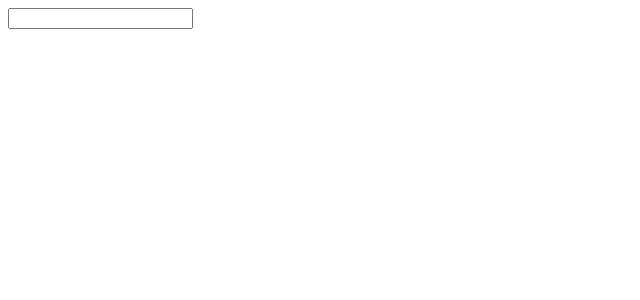
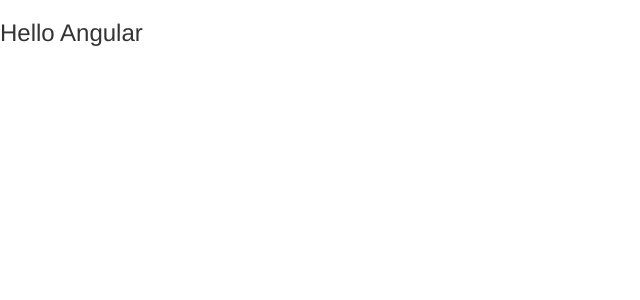
Before and after one commit to msluka/AngularApp, an Angular app: page / in a window 1280 px wide. Shown: the top 300 px of the page, without its empty margins (0-640 px from the left). Built offline with nearby package versions, Linux system fonts and the light colour scheme.

Commit message:
Create Component

```diff
--- a/angular-cli.json
+++ b/angular-cli.json
@@ -18,6 +18,7 @@
       "tsconfig": "tsconfig.json",
       "prefix": "app",
       "styles": [
+        "../node_modules/bootstrap/dist/css/bootstrap.min.css",
         "styles.css"
       ],
       "scripts": [],
--- a/package.json
+++ b/package.json
@@ -20,6 +20,7 @@
     "@angular/platform-browser": "^2.3.1",
     "@angular/platform-browser-dynamic": "^2.3.1",
     "@angular/router": "^3.3.1",
+    "bootstrap": "^3.3.7",
     "core-js": "^2.4.1",
     "rxjs": "^5.0.1",
     "ts-helpers": "^1.1.1",
--- a/src/app/app.component.html
+++ b/src/app/app.component.html
@@ -2,5 +2,7 @@
   {{title}}
 </h1>-->
 
-<input type="text" [(ngModel)]="name">
-<p>{{name}}</p>
+ <!--<input type="text" [(ngModel)]="name">-->
+<!--<p>{{name}}</p> -->
+
+<h3>Hello Angular</h3>
--- a/src/app/app.component.ts
+++ b/src/app/app.component.ts
@@ -7,5 +7,5 @@
 })
 export class AppComponent {
   // title = 'app works!';
-  name ="";
+  // name ="";
 }
--- a/src/app/app.module.ts
+++ b/src/app/app.module.ts
@@ -4,10 +4,12 @@
 import { HttpModule } from '@angular/http';
 
 import { AppComponent } from './app.component';
+import { ServerComponent } from './server/server.component';
 
 @NgModule({
   declarations: [
-    AppComponent
+    AppComponent,
+    ServerComponent
   ],
   imports: [
     BrowserModule,
--- /dev/null
+++ b/src/app/server/server.component.html
@@ -0,0 +1 @@
+<p>The Server Component</p>
```
Also changed, not shown: src/app/server/server.component.ts (added, +9 -0 lines), 1 other file (tests, documents, lock files or other folders).
